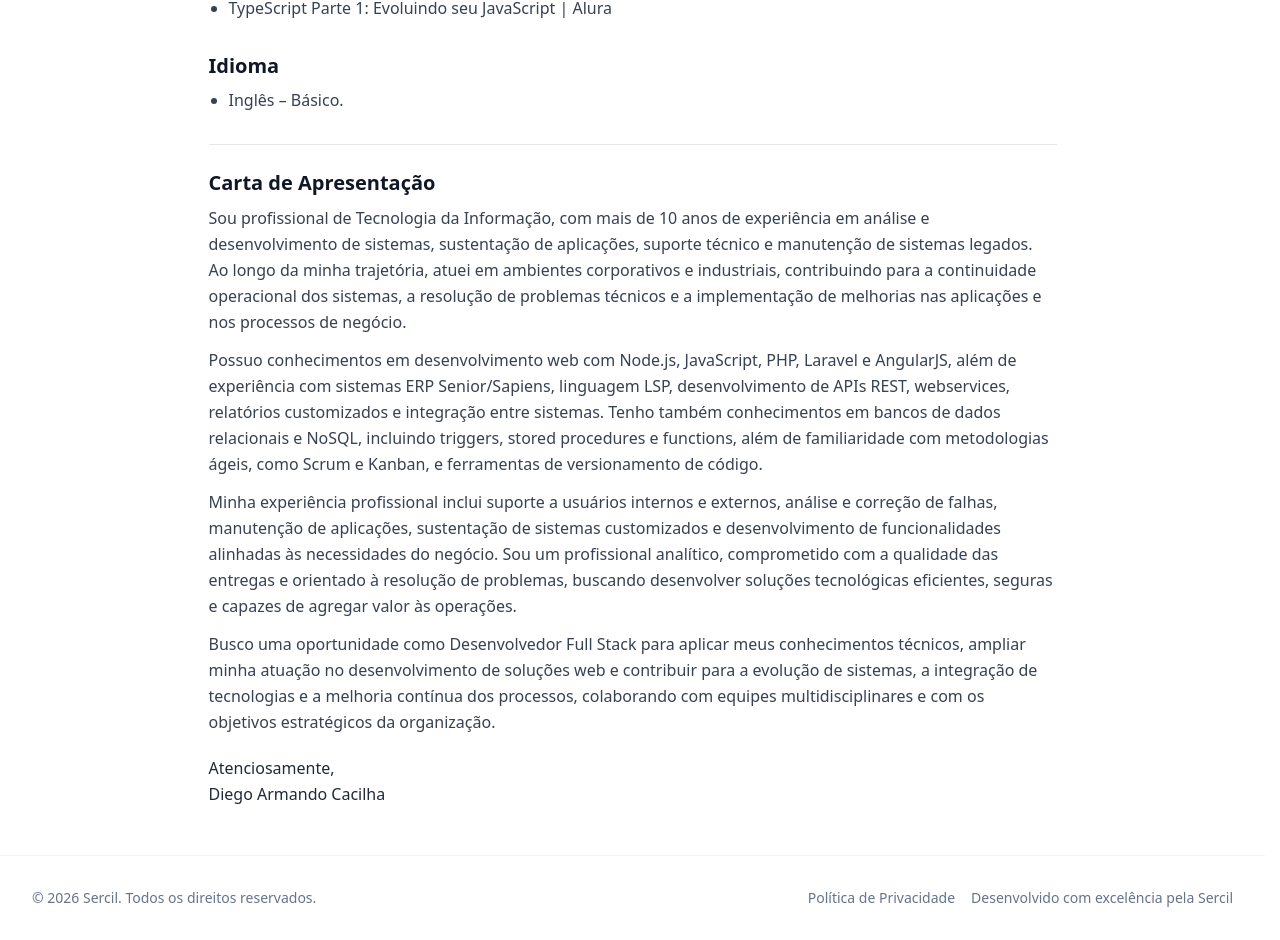
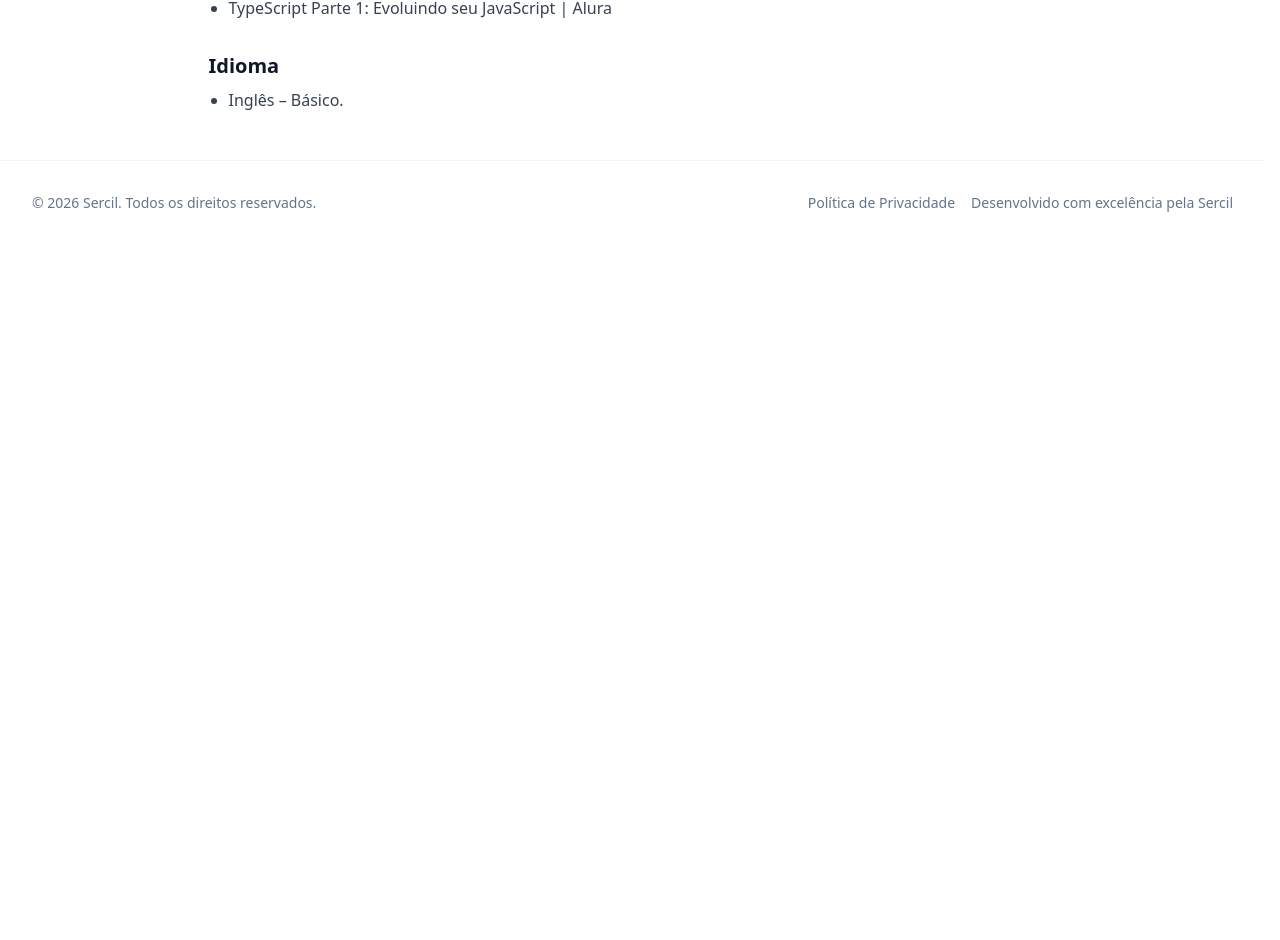
Before and after one commit to diegocacilha/site-sercil, a Next.js app: page /curriculo in a window 1280 px wide. Shown: the part 2771-3711 px from the top of the page. After the commit the page ends 3016 px from the top, so only its background shows below. Built offline with nearby package versions, Linux system fonts and the light colour scheme; no server answers.

Commit message:
removido carta de apresentação

```diff
--- a/app/curriculo/page.tsx
+++ b/app/curriculo/page.tsx
@@ -320,57 +320,6 @@ export default function CurriculoPage() {
           <li>Inglês – Básico.</li>
         </ul>
       </section>
-
-      {/* Carta de apresentação */}
-      <section className="mt-8 border-t border-gray-200 pt-6">
-        <h2 className="text-xl font-semibold text-gray-900">
-          Carta de Apresentação
-        </h2>
-        <div className="mt-2 space-y-3 leading-relaxed text-gray-700">
-          <p>
-            Sou profissional de Tecnologia da Informação, com mais de 10 anos de
-            experiência em análise e desenvolvimento de sistemas, sustentação de
-            aplicações, suporte técnico e manutenção de sistemas legados. Ao
-            longo da minha trajetória, atuei em ambientes corporativos e
-            industriais, contribuindo para a continuidade operacional dos
-            sistemas, a resolução de problemas técnicos e a implementação de
-            melhorias nas aplicações e nos processos de negócio.
-          </p>
-          <p>
-            Possuo conhecimentos em desenvolvimento web com Node.js,
-            JavaScript, PHP, Laravel e AngularJS, além de experiência com
-            sistemas ERP Senior/Sapiens, linguagem LSP, desenvolvimento de APIs
-            REST, webservices, relatórios customizados e integração entre
-            sistemas. Tenho também conhecimentos em bancos de dados relacionais
-            e NoSQL, incluindo triggers, stored procedures e functions, além de
-            familiaridade com metodologias ágeis, como Scrum e Kanban, e
-            ferramentas de versionamento de código.
-          </p>
-          <p>
-            Minha experiência profissional inclui suporte a usuários internos e
-            externos, análise e correção de falhas, manutenção de aplicações,
-            sustentação de sistemas customizados e desenvolvimento de
-            funcionalidades alinhadas às necessidades do negócio. Sou um
-            profissional analítico, comprometido com a qualidade das entregas e
-            orientado à resolução de problemas, buscando desenvolver soluções
-            tecnológicas eficientes, seguras e capazes de agregar valor às
-            operações.
-          </p>
-          <p>
-            Busco uma oportunidade como Desenvolvedor Full Stack para aplicar
-            meus conhecimentos técnicos, ampliar minha atuação no desenvolvimento
-            de soluções web e contribuir para a evolução de sistemas, a
-            integração de tecnologias e a melhoria contínua dos processos,
-            colaborando com equipes multidisciplinares e com os objetivos
-            estratégicos da organização.
-          </p>
-          <p className="pt-2 font-medium text-gray-800">
-            Atenciosamente,
-            <br />
-            Diego Armando Cacilha
-          </p>
-        </div>
-      </section>
     </main>
   );
 }
```
